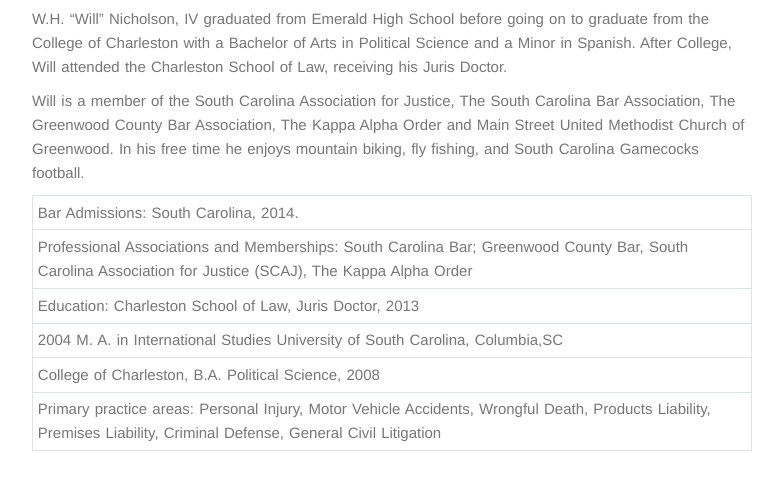
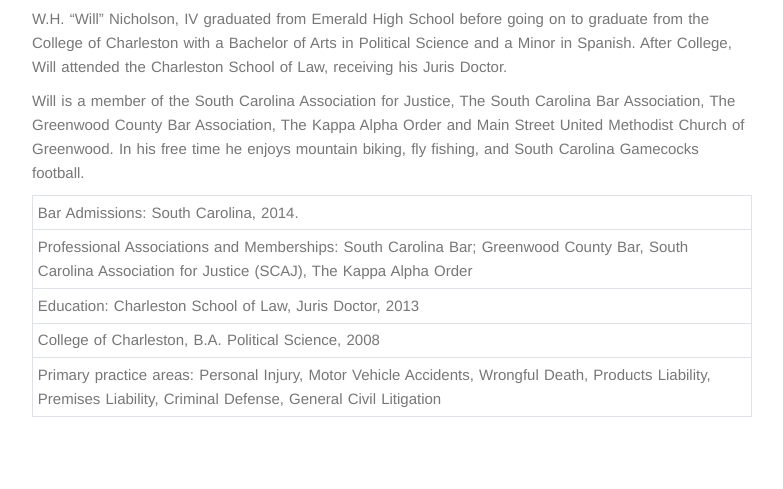
Before and after one commit to windhamdavid/nma, a plain HTML site: page attorneys.html in a window 1280 px wide. Shown: the part 3236-3725 px from the top of the page, without its empty margins (373-1156 px from the left). Drawn offline with Linux system fonts and the light colour scheme; a web font is replaced by a local one.

Commit message:
attorney bios

```diff
--- a/attorneys.html
+++ b/attorneys.html
@@ -129,7 +129,6 @@
 						<tr><td>Bar Admissions: South Carolina, 2014.</td></tr>
 						<tr><td>Professional Associations and Memberships: South Carolina Bar; Greenwood County Bar, South Carolina Association for Justice (SCAJ), The Kappa Alpha Order</td></tr>
 						<tr><td>Education: Charleston School of Law, Juris Doctor, 2013</td></tr>
-						<tr><td>2004 M. A. in International Studies University of South Carolina, Columbia,SC</td></tr>
 						<tr><td>College of Charleston, B.A. Political Science, 2008</td></tr>
 						<tr><td>Primary practice areas: Personal Injury, Motor Vehicle Accidents, Wrongful Death, Products Liability, Premises Liability, Criminal Defense, General Civil Litigation</td></tr>
 					</table>
```
